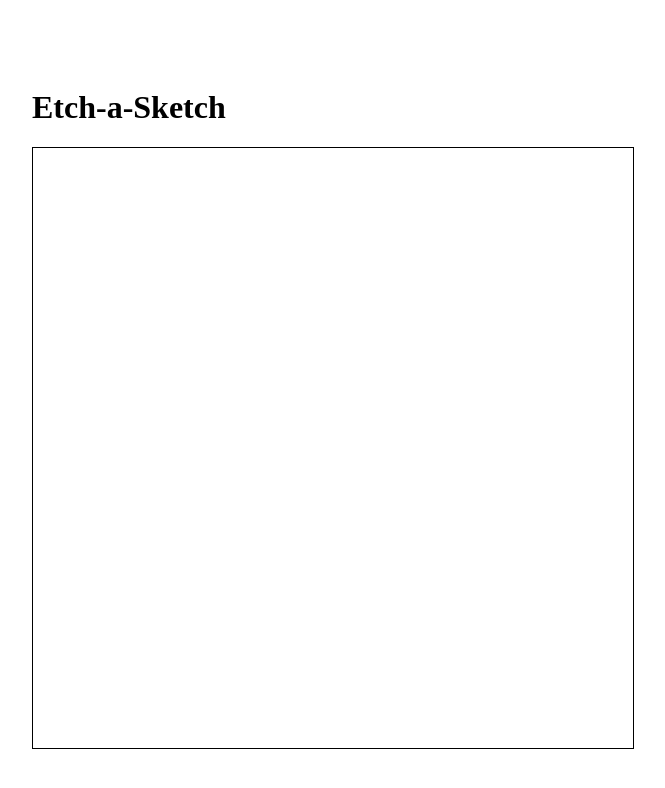
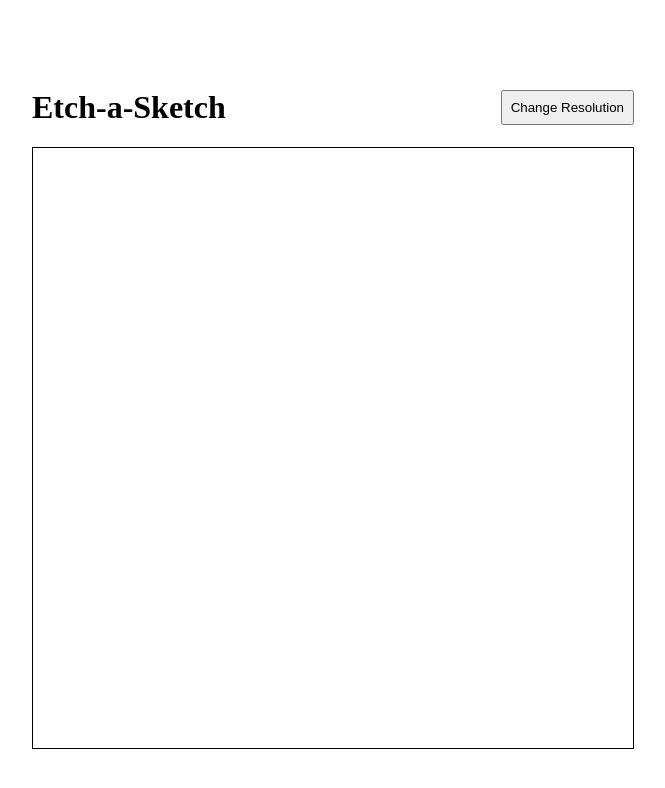
Before and after one commit to rhogoboom/etch-a-sketch, a plain HTML site: page index.html in a window 1280 px wide. Shown: the whole page, without its empty margins (307-972 px from the left). Drawn offline with Linux system fonts and the light colour scheme.

Commit message:
build: added resolution button

```diff
--- a/index.html
+++ b/index.html
@@ -11,7 +11,11 @@
 
 <body>
     <div class="content">
-        <h1>Etch-a-Sketch</h1>
+        <div class="header">
+            <h1>Etch-a-Sketch</h1>
+            <button>Change Resolution</button>
+        </div>
+
         <div class="container">
 
         </div>
--- a/scripts/script.js
+++ b/scripts/script.js
@@ -21,7 +21,6 @@ function createRow(container, size) {
 
 function hoverBox(e) {
     e.target.classList.add('hovered')
-    console.dir(e);
 }
 
 function createCell() {
--- a/styles/style.css
+++ b/styles/style.css
@@ -3,6 +3,16 @@ body {
     justify-content: center;
     align-items: center;
     height: 100vh;
+}
+
+.header {
+    display: flex;
+    justify-content: space-between;
+    align-items: center;
+}
+
+button {
+    padding: 8px;
 }
 
 .container {
```
